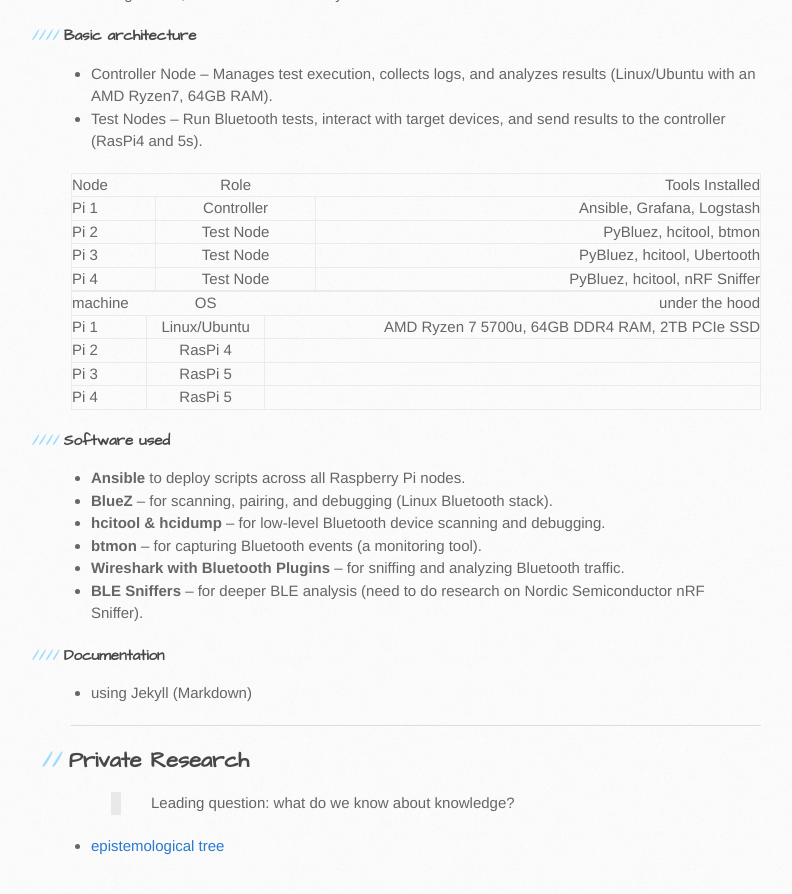
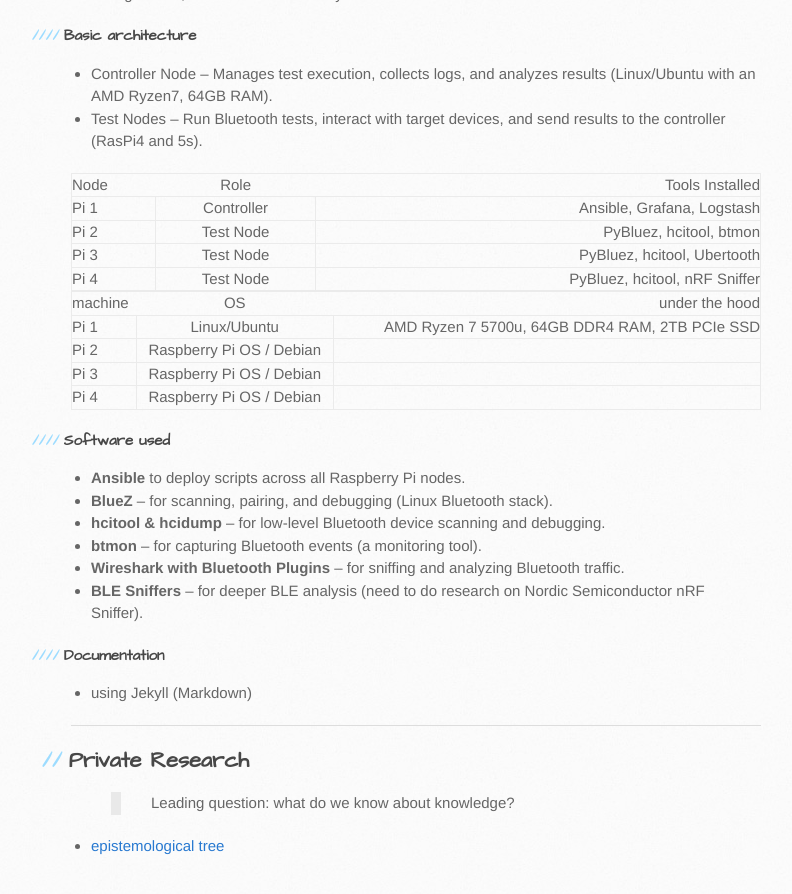
Before and after one commit to trumpfheller/trumpfheller.github.io, a Jekyll site: the page built from index.md, in a window 1280 px wide and 900 px high, scrolled down 3924 px. Shown: the top 894 px of the window, without its empty margins (89-881 px from the left). Built offline with Jekyll 4.4.1, drawn with Linux system fonts in a browser that asks for light colours.

Commit message:
Update index.md

```diff
--- a/index.md
+++ b/index.md
@@ -182,9 +182,9 @@
 | machine              | OS | under the hood |
 | :---------------- | :------: | ----: |
 | Pi 1 |   Linux/Ubuntu    | AMD Ryzen 7 5700u, 64GB DDR4 RAM, 2TB PCIe SSD |
-| Pi 2 |   RasPi 4   |  |
-| Pi 3 |   RasPi 5   |  |
-| Pi 4 |   RasPi 5   |  |
+| Pi 2 |   Raspberry Pi OS / Debian  |  |
+| Pi 3 |   Raspberry Pi OS / Debian   |  |
+| Pi 4 |   Raspberry Pi OS / Debian   |  |
 
 #### Software used
 * **Ansible** to deploy scripts across all Raspberry Pi nodes.
```
